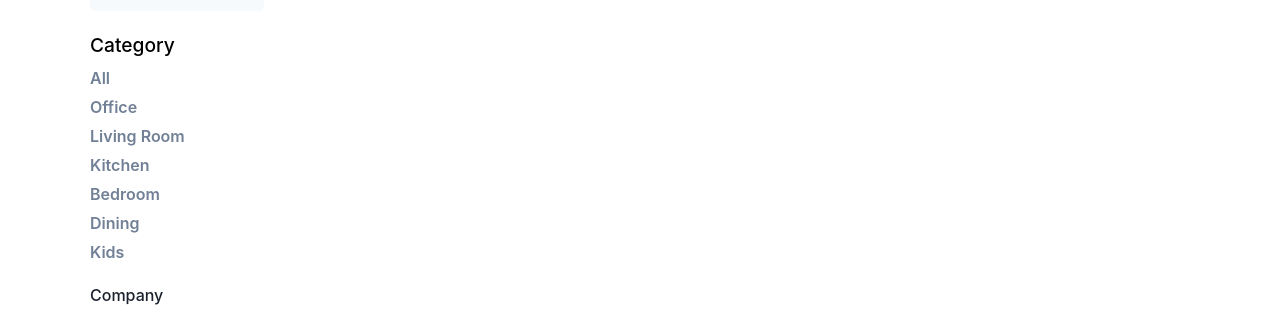
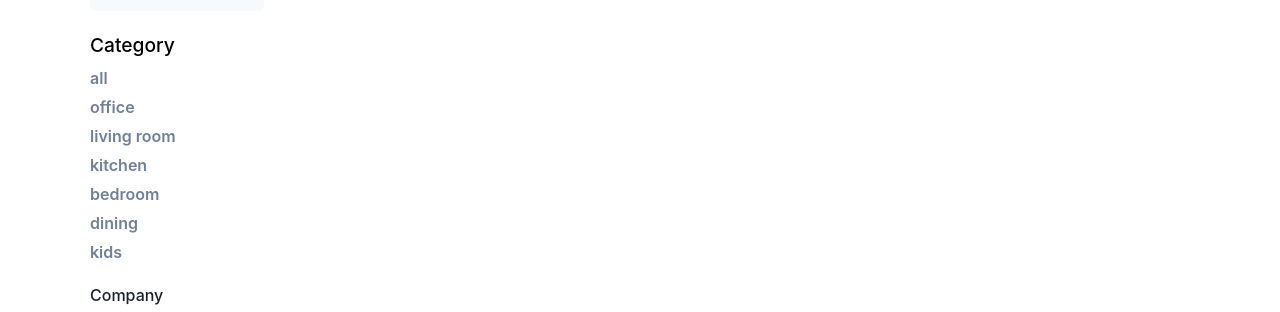
Before and after one commit to syedalirazazaidi/reacts-plays, a React (Vite) app in the folder store_app/client/: page /testing in a window 1280 px wide. Shown: the part 210-522 px from the top of the page. Built offline with nearby package versions, Linux system fonts and the light colour scheme; no server answers.

Commit message:
add context api

```diff
--- a/store_app/client/src/api/config.ts
+++ b/store_app/client/src/api/config.ts
@@ -1,2 +1,2 @@
 export const API_URL =
-  import.meta.env.VITE_API_URL ?? "http://localhost:5000/api/v1/products";
+  import.meta.env.VITE_API_URL ?? "http://localhost:5000/api/v1";
--- a/store_app/client/src/api/getProducts.ts
+++ b/store_app/client/src/api/getProducts.ts
@@ -3,6 +3,6 @@ import axios from "axios";
 import { API_URL } from "./config";
 
 export const getProducts = async () => {
-  const response: ProductsType = await axios.get(`${API_URL}`);
+  const response: ProductsType = await axios.get(`${API_URL}/products/static`);
   return response;
 };
--- a/store_app/client/src/componets/Sidebar.tsx
+++ b/store_app/client/src/componets/Sidebar.tsx
@@ -1,8 +1,7 @@
 import { ChevronDownIcon } from "@chakra-ui/icons";
 // import { categories } from "../helperfunctions/categories";
-import { useState } from "react";
+import { useState, useContext } from "react";
 import {
-  Flex,
   Slider,
   SliderTrack,
   SliderFilledTrack,
@@ -17,21 +16,26 @@ import {
   Text,
 } from "@chakra-ui/react";
 import Colors from "./Colors";
-
-const categories: string[] = [
-  "All",
-  "Office",
-  "Living Room",
-  "Kitchen",
-  "Bedroom",
-  "Dining",
-  "Kids",
+import { DataContext } from "../context/DataContext";
+interface CatType {
+  id: number;
+  name: string;
+}
+const categories: CatType[] = [
+  { id: 1, name: "all" },
+  { id: 2, name: "office" },
+  { id: 3, name: "living room" },
+  { id: 4, name: "kitchen" },
+  { id: 5, name: "bedroom" },
+  { id: 6, name: "dining" },
+  { id: 7, name: "kids" },
 ];
 
 function Sidebar() {
   var checkmark = "✓";
   const [selectedColor, setSelectedColor] = useState(checkmark);
   const [selectedNum, setSelectedNum] = useState<number | string>(null ?? "");
+  const { newLoSorted, setLoSorted }: any = useContext(DataContext);
 
   const options = [
     { value: "all", label: "all" },
@@ -41,8 +45,36 @@ function Sidebar() {
     { value: "caressa", label: "caressa" },
   ];
 
-  function CategorySelected(category: string): void {
-    throw new Error("Function not implemented.");
+  function CategorySelected(category: any) {
+    console.log(category.name);
+    // let newSorteddata = [...newLoSorted];
+    if (category.name === "all") {
+      setLoSorted(newLoSorted);
+      return;
+    } else if (category.name === "office") {
+      const newdattype = [
+        ...newLoSorted.filter((fitData: any) => {
+          return fitData.type === category.name;
+        }),
+      ];
+      setLoSorted(newdattype);
+    } else if (category.name === "kitchen") {
+      const newdattype = [
+        ...newLoSorted?.filter((fitData: any) => {
+          return fitData.type === category.name;
+        }),
+      ];
+
+      setLoSorted(newdattype);
+    } else if (category.name === "dining") {
+      const newdattype = newLoSorted?.filter(
+        (fitData: any) => fitData.type === "dining"
+      );
+
+      setLoSorted(newdattype);
+    } else {
+      setLoSorted([...newLoSorted]);
+    }
   }
 
   return (
@@ -52,15 +84,17 @@ function Sidebar() {
         <Text fontWeight={500} marginTop="20px">
           Category
         </Text>
-        {categories.map((category: string) => (
+        {categories.map((category: CatType) => (
           <ListItem
             fontWeight={300}
             fontSize={14}
             color="#8b9fb3"
-            key={category}
+            key={category.id}
           >
             <Button
               variant="link"
+              type="button"
+              value={category.name}
               _focus={{
                 textDecoration: "underline",
                 textUnderlineOffset: "4px",
@@ -68,7 +102,7 @@ function Sidebar() {
               _hover={{ cursor: "pointer", textUnderlineOffset: "4px" }}
               onClick={() => CategorySelected(category)}
             >
-              <Text marginRight="60px"> {category}</Text>
+              <Text marginRight="60px"> {category.name}</Text>
             </Button>
           </ListItem>
         ))}
--- a/store_app/client/src/context/DataContext.tsx
+++ b/store_app/client/src/context/DataContext.tsx
@@ -51,7 +51,7 @@ export const ProductProvider = ({ children }: ProductProviderProps) => {
     }
     fetchData();
   }, []);
-
+  console.log(newLoSorted, "__%%___");
   return (
     <DataContext.Provider value={{ setLoSorted, newLoSorted }}>
       {children}
--- a/store_app/client/src/pages/Products.tsx
+++ b/store_app/client/src/pages/Products.tsx
@@ -34,6 +34,7 @@ function Products() {
       const sort: any =
         copyData &&
         [...copyData]?.sort((a: any, b: any) => (a.name > b.name ? 1 : -1));
+      console.log(sort, "TESTING");
       setLoSorted(sort);
     } else if (newvalue === "za") {
       const copyData = newLoSorted;
```
Also changed, not shown: 2 other files (tests, documents, lock files or other folders).
